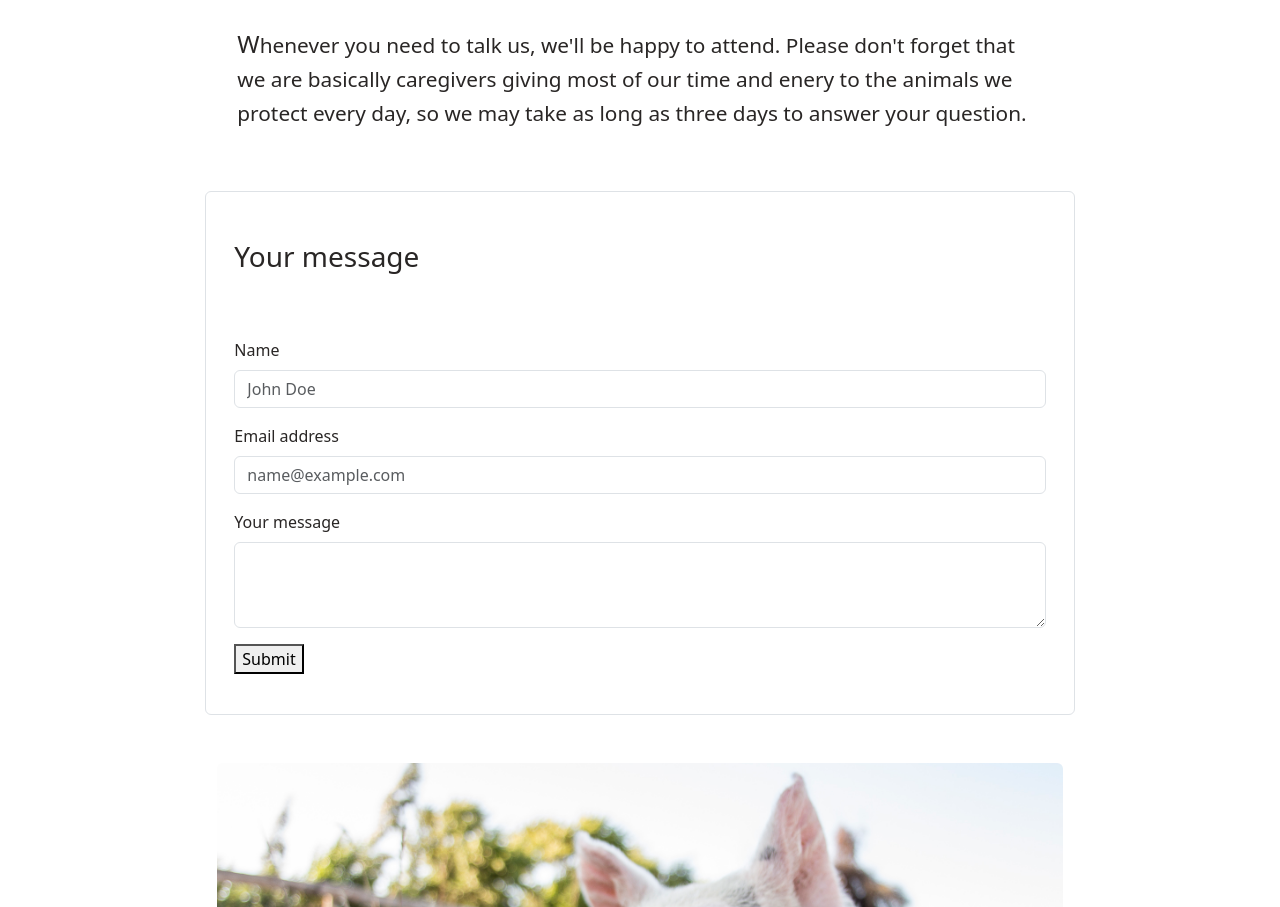
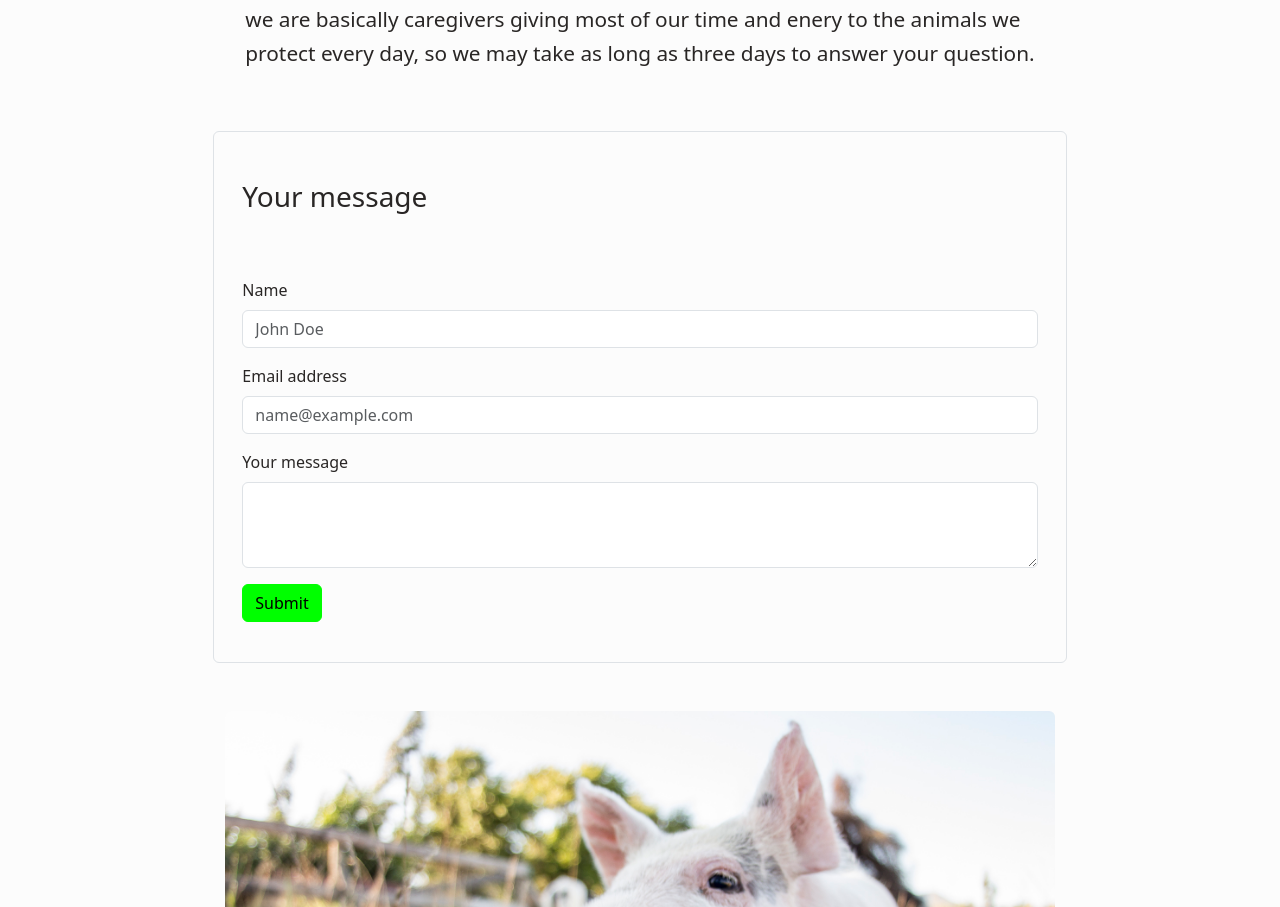
Before and after one commit to arielmaluenda/proyectoCoder, a website: page pages/contact.html in a window 1280 px wide. Shown: the part 318-1225 px from the top of the page. Drawn offline with nearby package versions, Linux system fonts and the light colour scheme.

Commit message:
Add: Custom color in bootstrap

```diff
--- a/pages/contact.html
+++ b/pages/contact.html
@@ -4,8 +4,7 @@
   <meta charset="UTF-8" />
   <meta http-equiv="X-UA-Compatible" content="IE=edge" />
   <meta name="viewport" content="width=device-width, initial-scale=1.0" />
-  <link href="https://cdn.jsdelivr.net/npm/bootstrap@5.3.2/dist/css/bootstrap.min.css" rel="stylesheet" integrity="sha384-T3c6CoIi6uLrA9TneNEoa7RxnatzjcDSCmG1MXxSR1GAsXEV/Dwwykc2MPK8M2HN" crossorigin="anonymous">
-  <link rel="stylesheet" href="../css/style.css">
+  <link rel="stylesheet" href="../css/styles.css">
   <link rel="shortcut icon" href="../assets/images/favicon-32.png" type="image/x-icon">
   <title>Campaign site</title>
 </head>
@@ -66,7 +65,7 @@
           <textarea class="form-control" id="exampleFormControlTextarea1" rows="3"></textarea>
         </div>
         <div class="m-3">
-          <button class="button btn-success">
+          <button class="btn btn-success">
             Submit
           </button>
         </div>
--- a/sass/custom.scss
+++ b/sass/custom.scss
@@ -1,5 +1,10 @@
+
+$success: #00ff00;
+
 @import "../node_modules/bootstrap/scss/bootstrap";
+
 @import url('https://fonts.googleapis.com/css2?family=Inter:wght@100;200;300;400;500;600;700;800;900&display=swap');
+
 
 /*
 * Semantic elements * * * * * * * * * * * * * * * * * * * * *
```
Also changed, not shown: pages/about.html (+1 -2 lines), pages/campaign.html (+1 -2 lines), pages/donate.html (+1 -4 lines), css/styles.css, 1 other file.
